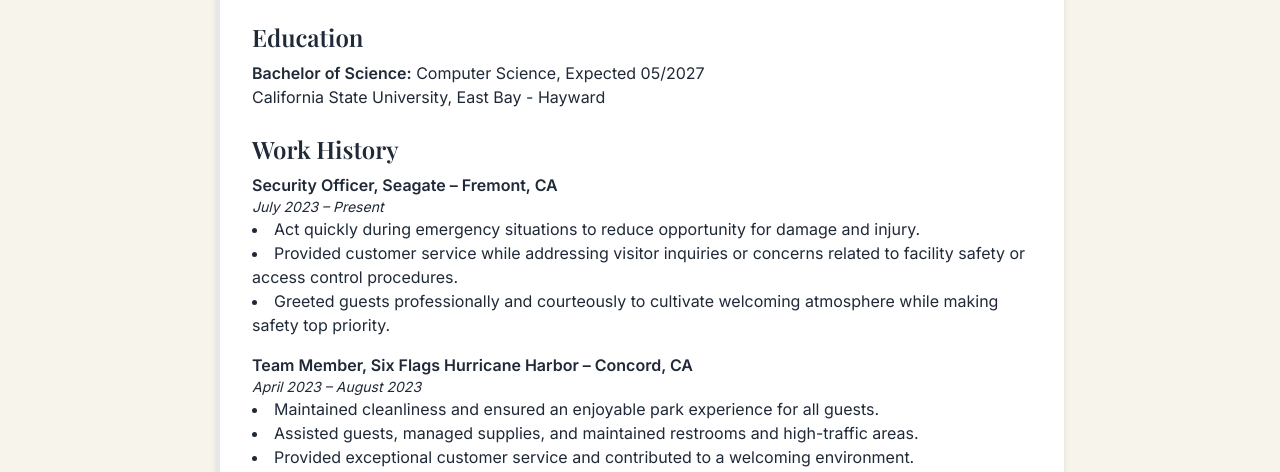
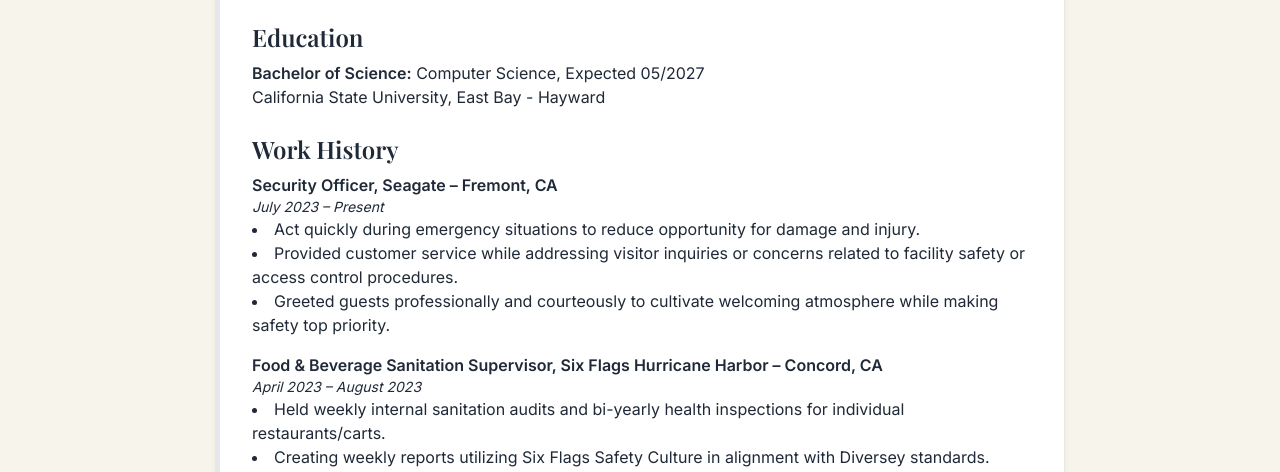
Before and after one commit to hamdihussein/personal-site, a plain HTML site: page resume.html in a window 1280 px wide. Shown: the part 295-767 px from the top of the page. Drawn offline with nearby package versions, Linux system fonts and the light colour scheme.

Commit message:
Update resume.html

```diff
--- a/resume.html
+++ b/resume.html
@@ -61,12 +61,13 @@
         </div>
 
         <div class="mb-4">
-          <p class="font-semibold">Team Member, Six Flags Hurricane Harbor – Concord, CA</p>
+          <p class="font-semibold">Food & Beverage Sanitation Supervisor, Six Flags Hurricane Harbor – Concord, CA</p>
           <p class="text-sm italic">April 2023 – August 2023</p>
           <ul class="list-disc list-inside">
-            <li>Maintained cleanliness and ensured an enjoyable park experience for all guests.</li>
-            <li>Assisted guests, managed supplies, and maintained restrooms and high-traffic areas.</li>
-            <li>Provided exceptional customer service and contributed to a welcoming environment.</li>
+            <li>Held weekly internal sanitation audits and bi-yearly health inspections for individual restaurants/carts.</li>
+            <li>Creating weekly reports utilizing Six Flags Safety Culture in alignment with Diversey standards.</li>
+            <li>Managed chemical inventory, ensuring safe storage and handling practices were followed at all times.</li>
+            <li>Reduced downtime during production changeovers with efficient coordination of sanitation crew members tasks during each shift transition period.</li>
           </ul>
         </div>
 
```
